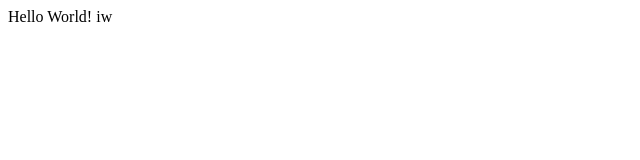
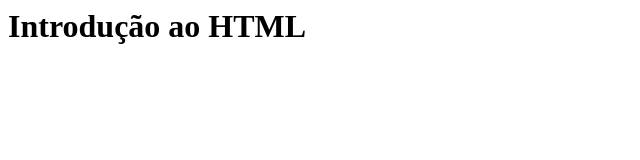
Before and after one commit to BrunoSantosTI/Meu-primeiro-site-1c, a plain HTML site: page index.html in a window 1280 px wide. Shown: the whole page, without its empty margins (0-640 px from the left). Drawn offline with Linux system fonts and the light colour scheme.

Commit message:
ESTRUTURA BÁSCA

```diff
--- a/index.html
+++ b/index.html
@@ -1,5 +1,8 @@
 <html>
-    Hello World!
-iw
-
-    </html>
+  <head>
+    <title>Meu primeiro site</title>
+  </head>
+  <body>
+    <h1>Introdução ao HTML</h1>
+  </body>
+</html>
```
